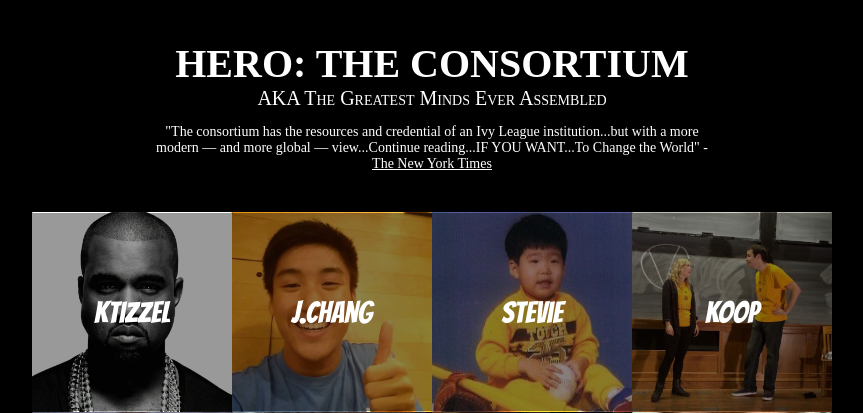
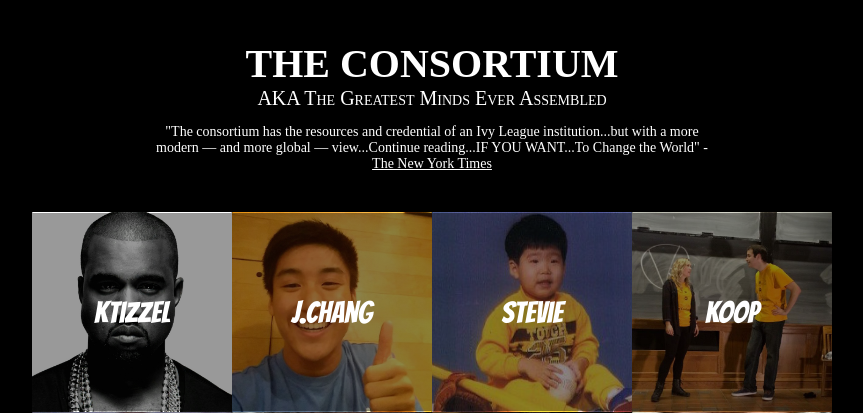
Before and after one commit to kevinhuangtan/consortium, a Flask app: template templates/consortium.html in a window 1280 px wide. Shown: the top 413 px of the page, without its empty margins (208-1071 px from the left). Run offline with Flask 2, Linux system fonts and the light colour scheme; the template is opened without the code that fills it, so the values that code supplies are empty; parts of the project's set-up code (start-up, migrations or seed data) failed here and were passed over; some libraries are stand-ins or nearby versions; some web fonts are replaced.

```diff
--- a/templates/consortium.html
+++ b/templates/consortium.html
@@ -52,7 +52,7 @@
 	</div>
 
 	<div class="title">
-		<h1>HERO: THE CONSORTIUM</h1>
+		<h1>THE CONSORTIUM</h1>
 		<p>AKA The Greatest Minds Ever Assembled</p>
 	</div>
 	<div class="quote">
```
